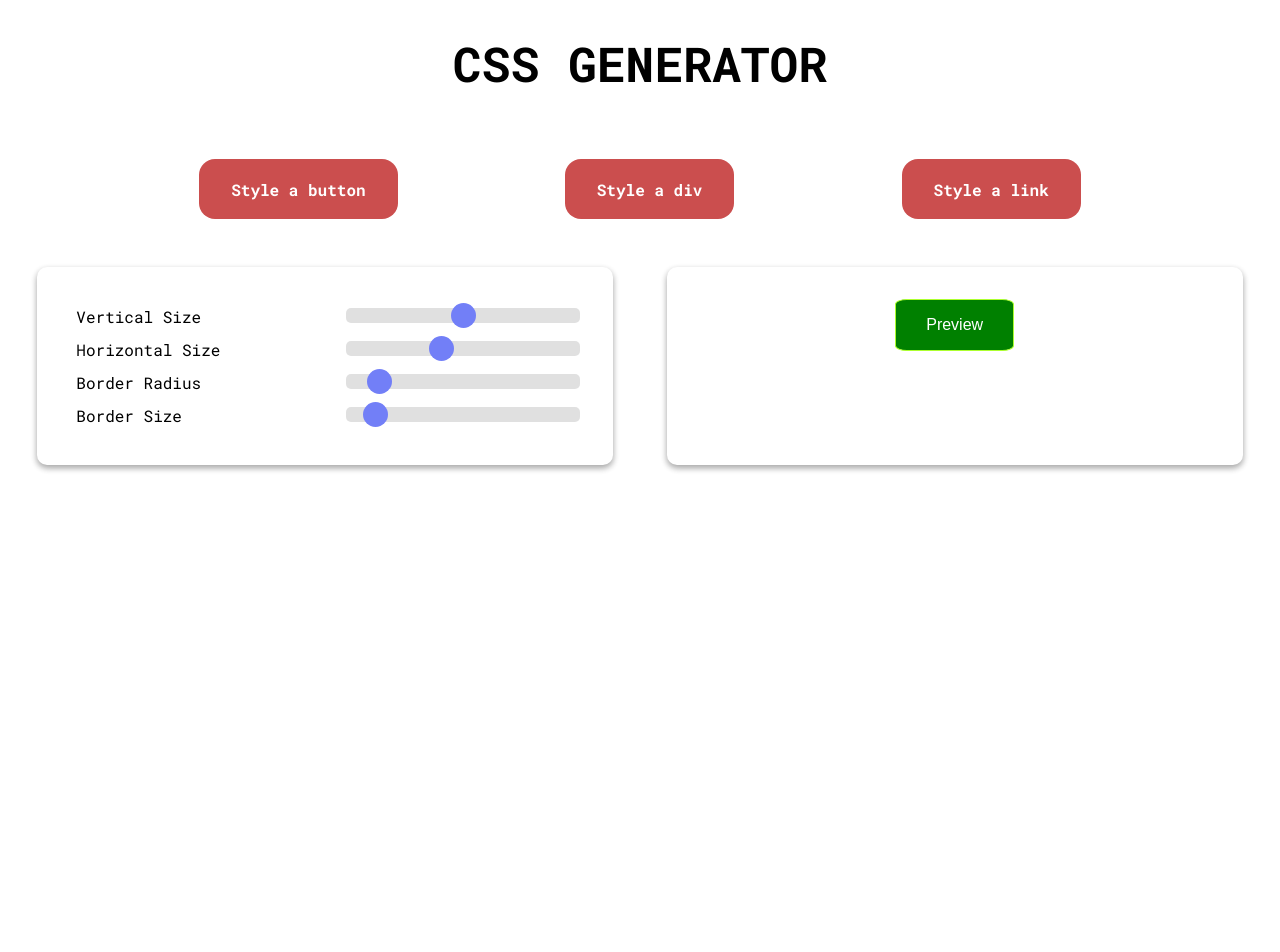
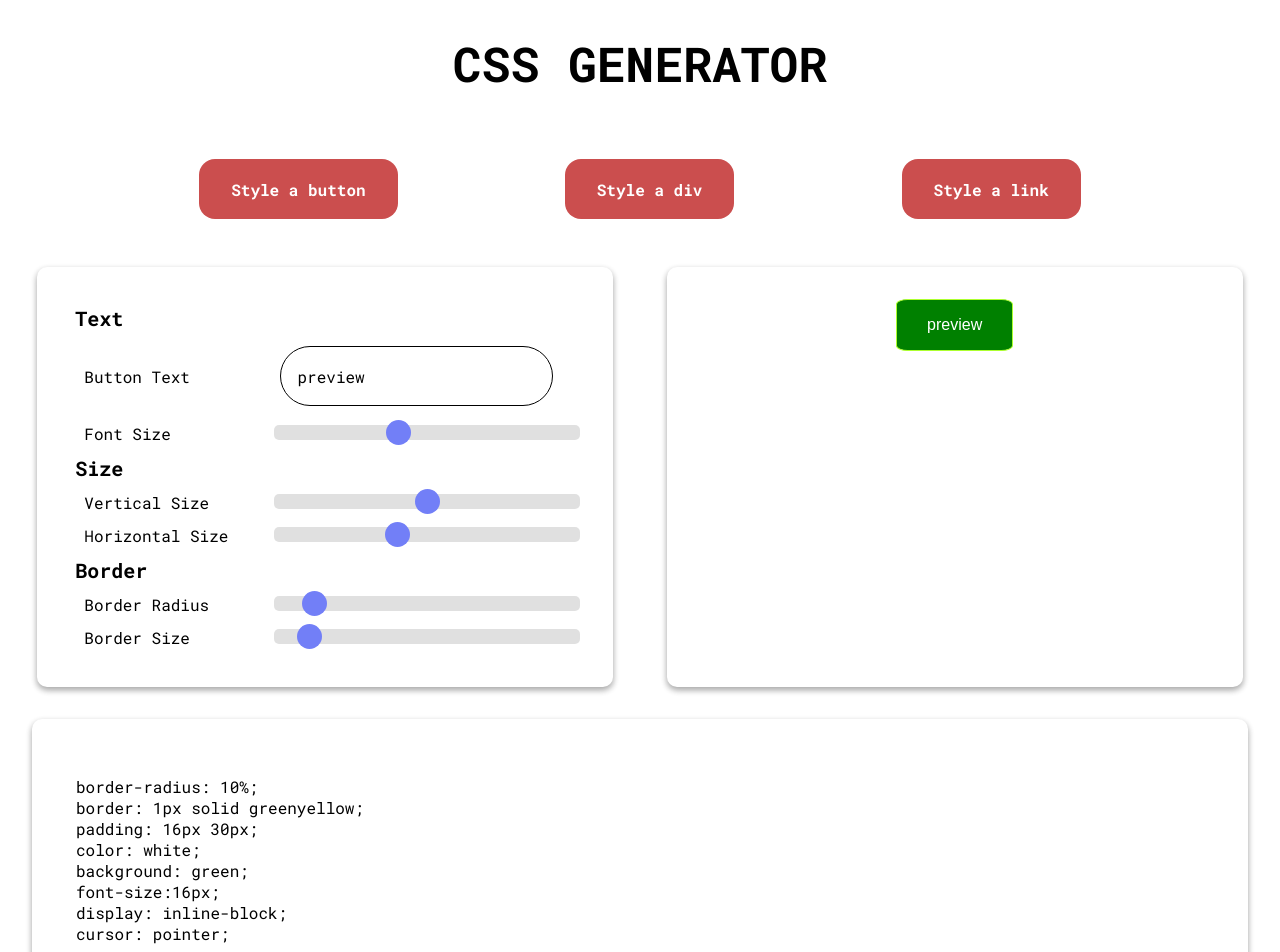
Before and after one commit to saswatamcode/CSS-Generator, a React (Create React App) app: page / in a window 1280 px wide. Shown: the top 952 px of the page. Before the commit the page ends 800 px from the top, so only its background shows below. Built offline with nearby package versions, Linux system fonts and the light colour scheme.

Commit message:
Add new properties and output

```diff
--- a/src/components/Button/ButtonOption.js
+++ b/src/components/Button/ButtonOption.js
@@ -1,6 +1,7 @@
 import React, { useState } from "react";
 import styled from "styled-components";
 import ButtonPreview from "./ButtonPreview";
+import ButtonOutput from "./ButtonOutput";
 
 //TODO: Add more properties
 
@@ -25,6 +26,7 @@ const FormLabel = styled.div`
   font-family: "Roboto Mono", monospace;
   font-size: 1rem;
   margin: 0.25rem;
+  margin-left: 0.75rem;
   font-weight: 400;
 `;
 
@@ -62,6 +64,29 @@ const Slider = styled.input`
   }
 `;
 
+const TextInput = styled.input`
+  border-radius: 30px;
+  width: 80%;
+  height: 40px;
+  margin: 0.55rem;
+  padding: 0.55rem;
+  padding-left: 1rem;
+  border: 1px solid;
+  font-family: "Roboto Mono", monospace;
+  font-size: 1rem;
+  font-weight: 400;
+  :focus {
+    outline: none;
+  }
+`;
+
+const SectionLabel = styled.div`
+  font-family: "Roboto Mono", monospace;
+  font-size: 1.25rem;
+  margin: 0.25rem;
+  font-weight: 700;
+`;
+
 const PreviewDiv = styled.div`
   background: #fff;
   border-radius: 10px;
@@ -79,11 +104,47 @@ function ButtonOption() {
   const [horizontalSize, setHorizontalSize] = useState(30);
   const [borderRadius, setBorderRadius] = useState(10);
   const [borderSize, setBorderSize] = useState(1);
+  const [btnText, setBtnText] = useState("preview");
+  const [fontSize, setFontSize] = useState(16);
 
   return (
+    <>
       <Container>
         <OptionsDiv>
           <table style={{ width: "100%" }}>
+            <tr>
+              <SectionLabel>Text</SectionLabel>
+            </tr>
+            <tr>
+              <td>
+                <FormLabel>Button Text</FormLabel>
+              </td>
+              <td>
+                <TextInput
+                  onChange={(e) => setBtnText(e.target.value)}
+                  value={btnText}
+                ></TextInput>
+              </td>
+            </tr>
+            <tr>
+              <td>
+                <FormLabel>Font Size</FormLabel>
+              </td>
+              <td>
+                <Slider
+                  type="range"
+                  min="8"
+                  max="28"
+                  value={fontSize}
+                  onChange={(e) => {
+                    setFontSize(e.target.value);
+                  }}
+                ></Slider>
+              </td>
+            </tr>
+            <tr>
+              <SectionLabel>Size</SectionLabel>
+            </tr>
             <tr>
               <td>
                 <FormLabel>Vertical Size</FormLabel>
@@ -115,6 +176,9 @@ function ButtonOption() {
               </td>
             </tr>
             <tr>
+              <SectionLabel>Border</SectionLabel>
+            </tr>
+            <tr>
               <td>
                 <FormLabel>Border Radius</FormLabel>
               </td>
@@ -128,6 +192,7 @@ function ButtonOption() {
                 ></Slider>
               </td>
             </tr>
+
             <tr>
               <td>
                 <FormLabel>Border Size</FormLabel>
@@ -150,11 +215,22 @@ function ButtonOption() {
             horizontalSize={horizontalSize}
             borderRadius={borderRadius}
             borderSize={borderSize}
+            fontSize={fontSize}
           >
-          Preview
+            {btnText}
           </ButtonPreview>
         </PreviewDiv>
       </Container>
+      <Container>
+        <ButtonOutput
+          verticalSize={verticalSize}
+          horizontalSize={horizontalSize}
+          borderRadius={borderRadius}
+          borderSize={borderSize}
+          fontSize={fontSize}
+        ></ButtonOutput>
+      </Container>
+    </>
   );
 }
 
--- /dev/null
+++ b/src/components/Button/ButtonOutput.js
@@ -0,0 +1,48 @@
+import React, { useState } from "react";
+import styled from "styled-components";
+
+const ButtonOutputDiv = styled.div`
+  background: #fff;
+  border-radius: 10px;
+  display: inline-block;
+  margin: 1rem;
+  padding: 2rem;
+  position: relative;
+  width: 90%;
+  box-shadow: 0 3px 6px rgba(0, 0, 0, 0.16), 0 3px 6px rgba(0, 0, 0, 0.23);
+`;
+
+const CodeDiv = styled.div`
+  font-family: "Roboto Mono", monospace;
+  font-size: 1rem;
+  margin: 0.25rem;
+  margin-left: 0.75rem;
+  font-weight: 400;
+`;
+
+function ButtonOutput(props) {
+  return (
+    <ButtonOutputDiv>
+      <CodeDiv>
+        <br />
+        border-radius: {props.borderRadius}%;
+        <br />
+        border: {props.borderSize}px solid greenyellow;
+        <br />
+        padding: {props.verticalSize}px {props.horizontalSize}px;
+        <br />
+        color: white;
+        <br />
+        background: green;
+        <br />
+        font-size:{props.fontSize}px;
+        <br />
+        display: inline-block;
+        <br />
+        cursor: pointer;
+      </CodeDiv>
+    </ButtonOutputDiv>
+  );
+}
+
+export default ButtonOutput;
--- a/src/components/Button/ButtonPreview.js
+++ b/src/components/Button/ButtonPreview.js
@@ -1,12 +1,15 @@
 import styled from "styled-components";
 
 const ButtonPreview = styled.button`
-    border-radius: ${props => props.borderRadius}%;
-    border: solid ${props => props.borderSize}px greenyellow;
-    padding: ${props => props.verticalSize}px ${props => props.horizontalSize}px;
-    color: white;
-    background: green;
-    font-size: 1rem;
+  border-radius: ${(props) => props.borderRadius}%;
+  border: ${(props) => props.borderSize}px solid greenyellow;
+  padding: ${(props) => props.verticalSize}px
+    ${(props) => props.horizontalSize}px;
+  color: white;
+  background: green;
+  font-size: ${(props) => props.fontSize}px;
+  display: inline-block;
+  cursor: pointer;
 `;
 
 export default ButtonPreview;
```
Lines whose indentation alone changed are shown as unchanged.
